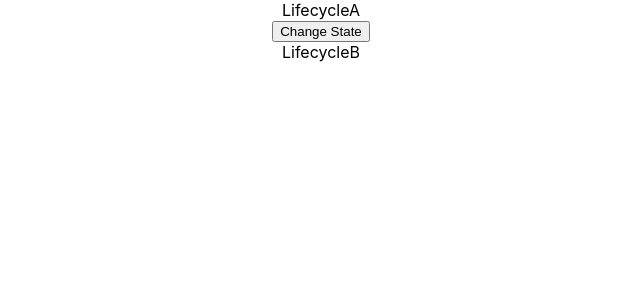
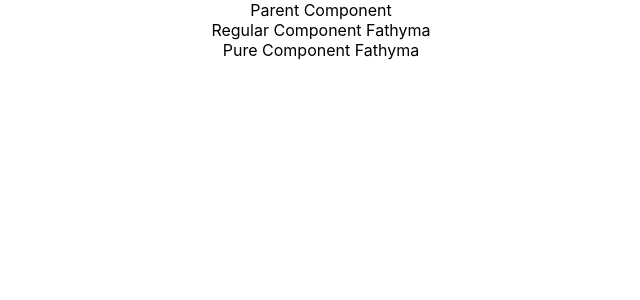
Before and after one commit to rocklessg/react23, a React (Create React App) app: page / in a window 1280 px wide. Shown: the top 300 px of the page, without its empty margins (319-959 px from the left). Built offline with nearby package versions, Linux system fonts and the light colour scheme.

Commit message:
Pure Component

```diff
--- a/src/App.js
+++ b/src/App.js
@@ -1,18 +1,21 @@
-//import logo from './logo.svg';
-import { Component } from 'react';
-import './App.css';
-import Greet from './components/Greet';
-import Hello from './components/Hello.js';
-import Message from './components/Message';
-import Counter from './components/Counter';
+//import logo from './logo.svg'
+import { Component } from 'react'
+import './App.css'
+import Greet from './components/Greet'
+import Hello from './components/Hello.js'
+import Message from './components/Message'
+import Counter from './components/Counter'
 import FunctionClick from './components/FunctionClick'
-import ClassClick from './components/ClassClick';
-import EventBind from './components/EventBind';
-import ParentComponent from './components/ParentComponent';
-import UserGreeting from './components/UserGreeting';
-import NameList from './components/NameList';
-import Form from './components/Form';
-import LifecycleA from './components/LifecycleA';
+import ClassClick from './components/ClassClick'
+import EventBind from './components/EventBind'
+import ParentComponent from './components/ParentComponent'
+import UserGreeting from './components/UserGreeting'
+import NameList from './components/NameList'
+import Form from './components/Form'
+import LifecycleA from './components/LifecycleA'
+import FragmentDemo from './components/FragmentDemo'
+import Table from './components/Table'
+import ParentComp from './components/ParentComp'
 
 // function App() {
 //   return (
@@ -36,20 +39,23 @@
 
 //       {/* < Hello /> */}
 //     </div>
-//   );
+//   )
 // }
 class App extends Component {
   render() {
     return(
       <div className="App">
-        < LifecycleA />
+        < ParentComp />
+        {/* < FragmentDemo /> */}
+        {/* < Table /> */}
+        {/* < LifecycleA /> */}
         {/* < Form /> */}
         {/* < NameList /> */}
         {/* < UserGreeting /> */}
         {/* < ParentComponent /> */}
         {/* < EventBind /> */}
-        {/* < FunctionClick />
-        < ClassClick /> */}
+        {/* < FunctionClick /> */}
+        {/* < ClassClick /> */}
         {/* < Greet name="Al-amin" heroname="Abdulhafiz" /> */}
         {/* <Message /> */}
         {/* < Counter /> */}
@@ -60,4 +66,4 @@
 
 }
 
-export default App;
+export default App
--- /dev/null
+++ b/src/components/Columns.js
@@ -0,0 +1,21 @@
+import React, { Fragment } from 'react'
+
+function Columns() {
+    const items = []
+  return (
+    <Fragment>
+        {/* {
+            items.map( item => (
+                <Fragment key={item.id}>
+                    <h1>Title</h1>
+                    <p>{item.title}</p>
+                </Fragment>
+            ))
+        } */}
+      <td>Name</td>
+      <td>Abdulhafiz</td>
+    </Fragment>
+  )
+}
+
+export default Columns
--- /dev/null
+++ b/src/components/FragmentDemo.js
@@ -0,0 +1,14 @@
+import React, { Fragment } from 'react'
+
+function FragmentDemo() {
+  return (
+    <Fragment>
+    <h1>
+      Fragment Demo
+    </h1>
+    <p>This is a description</p>
+    </Fragment>
+  )
+}
+
+export default FragmentDemo
--- /dev/null
+++ b/src/components/ParentComp.js
@@ -0,0 +1,34 @@
+import React, { Component } from 'react'
+import RegularComp from './RegularComp'
+import PureComp from './PureComp'
+
+class ParentComp extends Component {
+    constructor(props) {
+      super(props)
+
+      this.state = {
+         name: 'Al-amin'
+      }
+    }
+
+    componentDidMount() {
+        setInterval(() => {
+            this.setState({
+                name: 'Fathyma'
+            })
+        }, 2000)
+    }
+
+  render() {
+    console.log('********** Parent Component Render ***********')
+    return (
+      <div>
+        Parent Component
+        <RegularComp name={this.state.name}></RegularComp>
+        <PureComp name={this.state.name}></PureComp>
+      </div>
+    )
+  }
+}
+
+export default ParentComp
--- /dev/null
+++ b/src/components/PureComp.js
@@ -0,0 +1,14 @@
+import React, { PureComponent } from 'react'
+
+class PureComp extends PureComponent {
+  render() {
+    console.log('Pure Component Render')
+    return (
+      <div>
+        Pure Component {this.props.name}
+      </div>
+    )
+  }
+}
+
+export default PureComp
--- /dev/null
+++ b/src/components/RegularComp.js
@@ -0,0 +1,14 @@
+import React, { Component } from 'react'
+
+ class RegularComp extends Component {
+  render() {
+    console.log('Regular Component Render')
+    return (
+      <div>
+        Regular Component {this.props.name}
+      </div>
+    )
+  }
+}
+
+export default RegularComp
--- /dev/null
+++ b/src/components/Table.js
@@ -0,0 +1,17 @@
+import React from 'react'
+import Columns from './Columns'
+
+
+function Table() {
+  return (
+    <table>
+        <tbody>
+            <tr>
+                <Columns />
+            </tr>
+        </tbody>
+    </table>
+  )
+}
+
+export default Table
```
